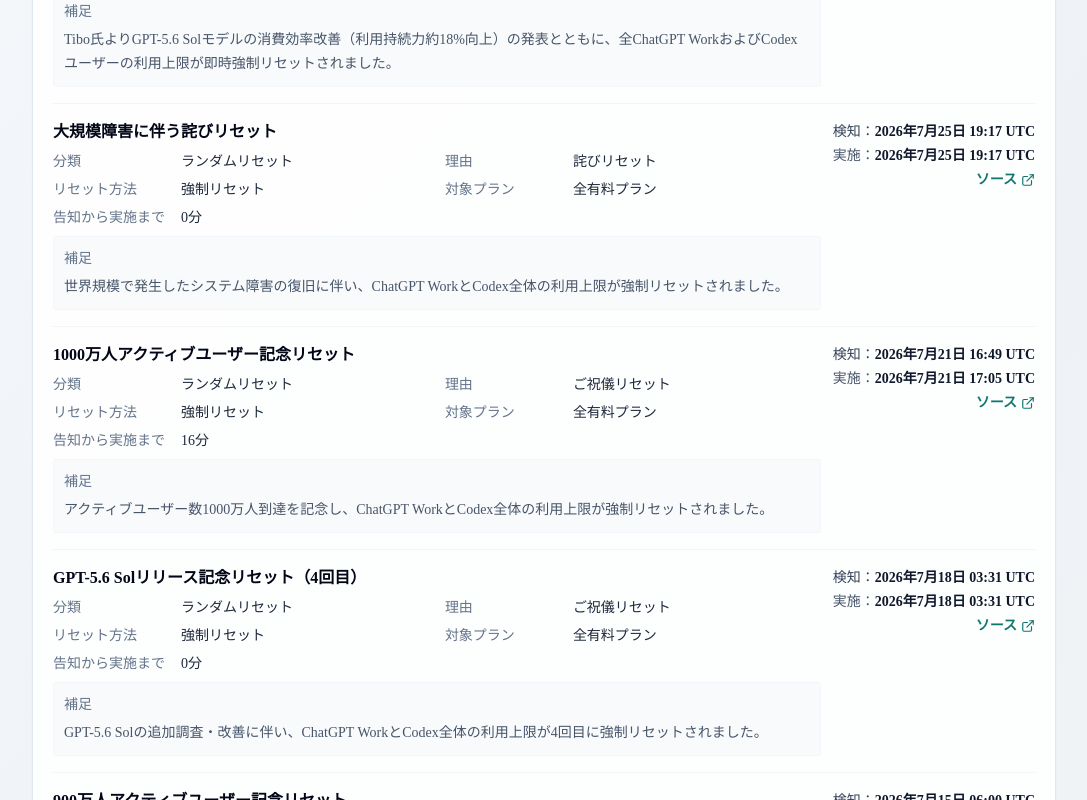
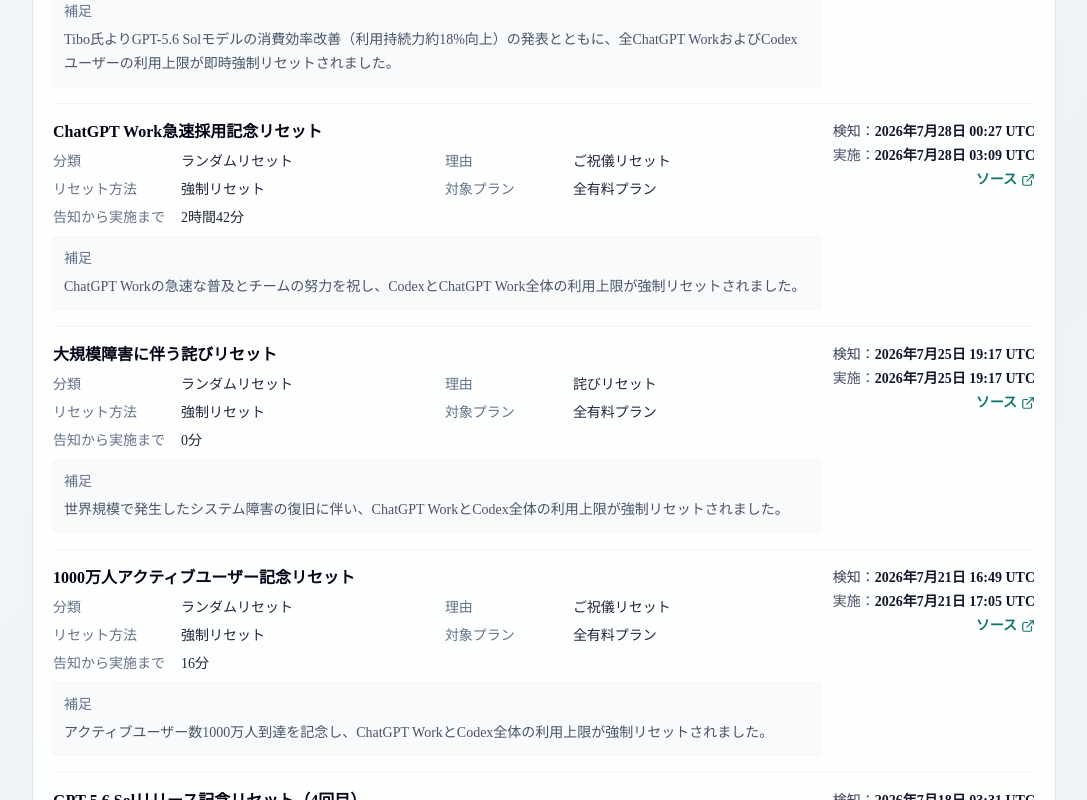
Before and after one commit to gussuri/codex-reset-observatory, a Next.js app: page / in a window 1280 px wide. Shown: the part 1100-1900 px from the top of the page, without its empty margins (96-1183 px from the left). Built offline with nearby package versions, Linux system fonts and the light colour scheme; no server answers.

Commit message:
fix(history): restore missing July 28 reset event (ChatGPT Work Adoption Reset) to history array

```diff
--- a/data/resetHistory.ts
+++ b/data/resetHistory.ts
@@ -181,6 +181,28 @@ export const LOCAL_RESET_HISTORY: Array<WindowEventLike> = [
       scope: "全有料プラン",
       noticeToExecution: "0分",
       note: "Tibo氏よりGPT-5.6 Solモデルの消費効率改善（利用持続力約18%向上）の発表とともに、全ChatGPT WorkおよびCodexユーザーの利用上限が即時強制リセットされました。",
+    },
+  },
+  {
+    id: "local-codex-chatgpt-work-adoption-reset-2026-07-28",
+    title: "ChatGPT Work急速採用記念リセット",
+    kind: "reset_completed",
+    status: "closed",
+    opened_at: "2026-07-28T09:27:00+09:00",
+    closed_at: "2026-07-28T12:09:00+09:00",
+    completed_at: "2026-07-28T12:09:00+09:00",
+    window_minutes: 162,
+    scope: "全有料プラン",
+    summary:
+      "ChatGPT Workの急速な普及とチームの努力を祝し、CodexとChatGPT Work全体の利用上限が強制リセットされました。",
+    source_url: "https://x.com/thsottiaux",
+    details: {
+      cycleType: "ランダムリセット",
+      reasonType: "ご祝儀リセット",
+      resetMethod: "強制リセット",
+      scope: "全有料プラン",
+      noticeToExecution: "2時間42分",
+      note: "ChatGPT Workの急速な普及とチームの努力を祝し、CodexとChatGPT Work全体の利用上限が強制リセットされました。",
     },
   },
   {
```
